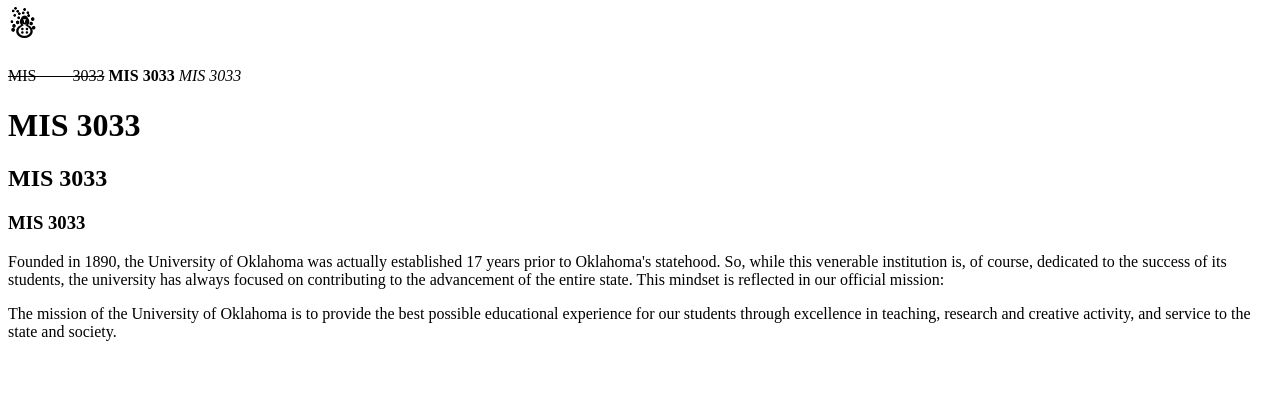
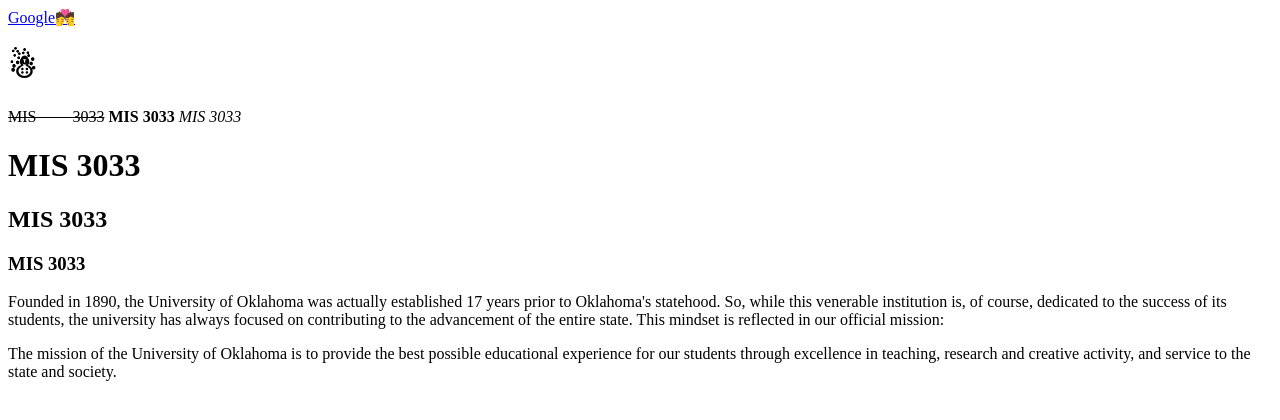
Before and after one commit to hanle052/hanle052.github.io, a plain HTML site: page LC0226/index.html in a window 1280 px wide. Drawn offline with Linux system fonts and the light colour scheme.

Commit message:
Update index.html

```diff
--- a/LC0226/index.html
+++ b/LC0226/index.html
@@ -9,6 +9,7 @@ a stand alone <tagname />-->
 </head>
 
 <body>
+    <a href="https://www.google.com/" target="_blank"> Google&#128143; </a>
     <h1>
         &#9731;
     </h1>
```
